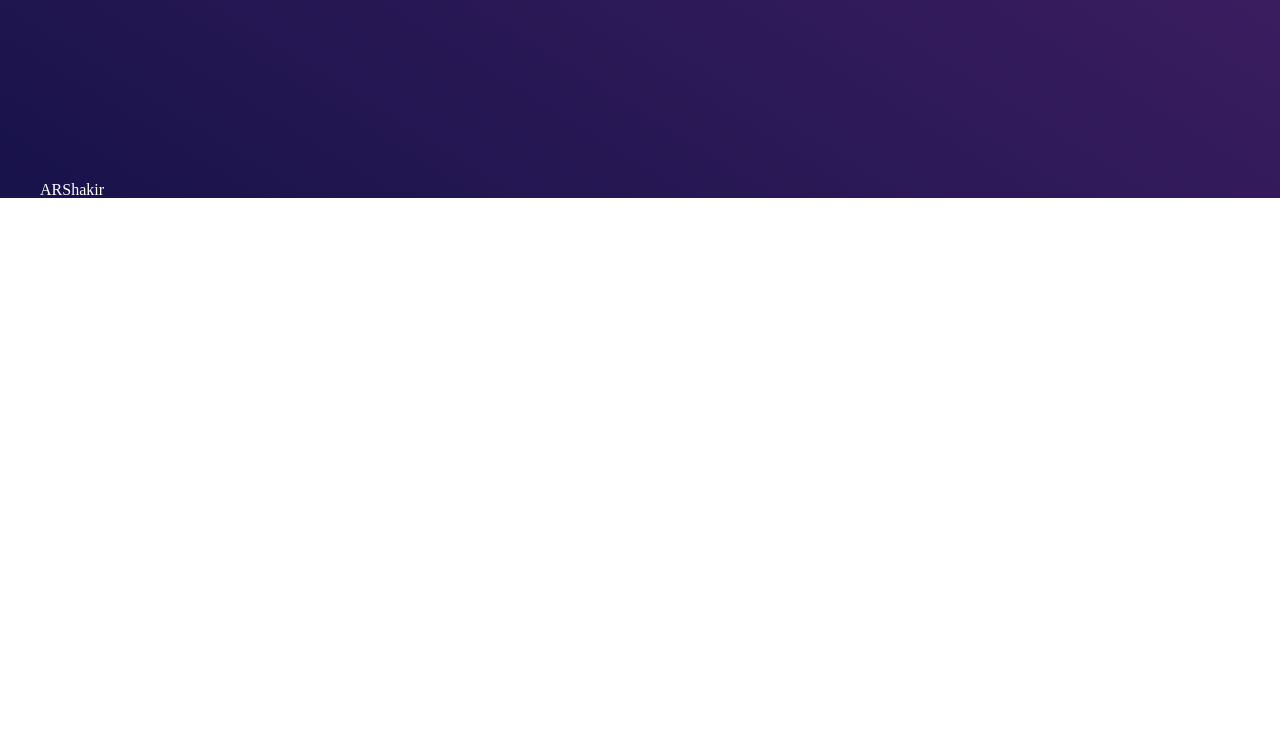
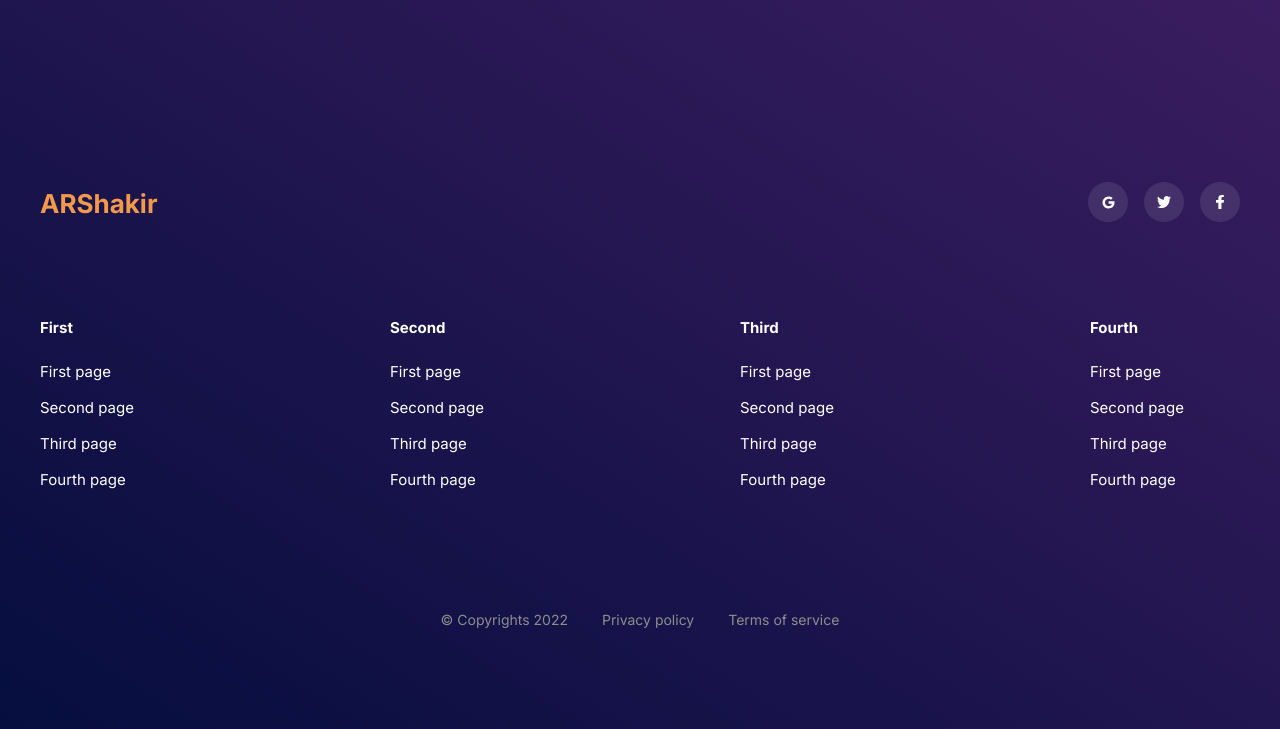
Before and after one commit to magalxd/data-analisys-page, a plain HTML site: page index.html in a window 1280 px wide. Shown: the part 4823-5552 px from the top of the page. Before the commit the page ends 5021 px from the top, so only its background shows below. Drawn offline with Linux system fonts and the light colour scheme.

Commit message:
adicionado todo html e css, ainda faltam alguns detalhes do background e ajustes de CSS

```diff
--- a/index.html
+++ b/index.html
@@ -7,6 +7,7 @@
     <link rel="preconnect" href="https://fonts.googleapis.com">
     <link rel="preconnect" href="https://fonts.gstatic.com" crossorigin>
     <link href="https://fonts.googleapis.com/css2?family=Inter:wght@700&family=Rubik:wght@400;500&display=swap" rel="stylesheet">
+    <link href="https://fonts.googleapis.com/css2?family=Inter&display=swap" rel="stylesheet">
     <link rel="stylesheet" href="./sass/main.css">
     <title>Corretora</title>
 </head>
@@ -243,11 +244,51 @@
             </div>
             <div class="socials">
                 <ul class="social-list">
-                    <li class="social-icon"><a class="social-link" href="#"></a></li>
-                    <li class="social-icon"><a class="social-link" href="#"></a></li>
-                    <li class="social-icon"><a class="social-link" href="#"></a></li>
+                    <li class="social-icon"><a class="social-link" href="#"><img src="./svg/icons/google.svg"></a></li>
+                    <li class="social-icon"><a class="social-link" href="#"><img src="./svg/icons/twitter.svg"></a></li>
+                    <li class="social-icon"><a class="social-link" href="#"><img src="./svg/icons/facebook.svg"></a></li>
                 </ul>
             </div>
+        </div>
+
+        <div class="page-link">
+            <ul class="footer-list">
+                <li class="footer-item"><h3 class="footer-title">First</h3></li>
+                <li class="footer-item"><a class="footer-item" href="#">First page</a></li>
+                <li class="footer-item"><a class="footer-item" href="#">Second page</a></li>
+                <li class="footer-item"><a class="footer-item" href="#">Third page</a></li>
+                <li class="footer-item"><a class="footer-item" href="#">Fourth page</a></li>
+            </ul>
+            <ul class="footer-list">
+                <li class="footer-item"><h3 class="footer-title">Second</h3></li>
+                <li class="footer-item"><a class="footer-item" href="#">First page</a></li>
+                <li class="footer-item"><a class="footer-item" href="#">Second page</a></li>
+                <li class="footer-item"><a class="footer-item" href="#">Third page</a></li>
+                <li class="footer-item"><a class="footer-item" href="#">Fourth page</a></li>
+            </ul>
+            <ul class="footer-list">
+                <li class="footer-item"><h3 class="footer-title">Third</h3></li>
+                <li class="footer-item"><a class="footer-item" href="#">First page</a></li>
+                <li class="footer-item"><a class="footer-item" href="#">Second page</a></li>
+                <li class="footer-item"><a class="footer-item" href="#">Third page</a></li>
+                <li class="footer-item"><a class="footer-item" href="#">Fourth page</a></li>
+            </ul>
+            <ul class="footer-list">
+                <li class="footer-item"><h3 class="footer-title">Fourth</h3></li>
+                <li class="footer-item"><a class="footer-item" href="#">First page</a></li>
+                <li class="footer-item"><a class="footer-item" href="#">Second page</a></li>
+                <li class="footer-item"><a class="footer-item" href="#">Third page</a></li>
+                <li class="footer-item"><a class="footer-item" href="#">Fourth page</a></li>
+            </ul>
+            </div>
+        </div>
+
+        <div class="policy">
+            <ul class="terms-list">
+                <li class="terms-item"><p class="terms-item">© Copyrights 2022 </p></li>
+                <li class="terms-item"><p class="terms-item">Privacy policy </p></li>
+                <li class="terms-item"><p class="terms-item">Terms of service </p></li>
+            </ul>
         </div>
     </footer>
 
--- a/sass/components/_button.scss
+++ b/sass/components/_button.scss
@@ -3,6 +3,7 @@
     background: var(--base);
     color: var(--support);
     letter-spacing: 2px;
+    cursor: pointer;
 
     &.-outline{
         background: transparent;
--- a/sass/layout/_footer.scss
+++ b/sass/layout/_footer.scss
@@ -0,0 +1,76 @@
+.ending{
+  .foot-head{
+    display: flex;
+    align-items: center;
+    justify-content: space-between;
+    margin-bottom: toRem(94);
+    .arshakir{
+      .foot-title{
+        font-family: "Inter";
+        font-weight: 700;
+        font-size: toRem(26);
+        line-height: toRem(32);
+        color: var(--base);
+      }
+    }
+
+    .socials{
+      .social-list{
+        display: flex;
+        gap: toRem(16);
+
+      }
+    }
+  }
+}
+
+.page-link{
+  display: flex;
+  margin-bottom: toRem(104);
+
+  gap: toRem(200);
+  .footer-list{
+    width: 25%;
+    flex-direction: column;
+    list-style-type: none;
+    display: block;
+    .footer-title{
+      font-family: "Inter";
+      font-weight: 700;
+      font-size: toRem(15);
+      line-height: toRem(18);
+      color: #FFF;
+      margin-bottom: toRem(25);
+    }
+
+    .footer-item{
+      font-family: "Inter";
+      font-size: toRem(15);
+      line-height: toRem(20);
+      font-weight: 400;
+      margin-bottom: toRem(16);
+      color: #FFF;
+      text-decoration: none;
+      &:hover{
+        opacity: 0.7;
+      }
+    }
+  }
+}
+
+.policy{
+  margin-bottom: toRem(99);
+  .terms-list{
+    display: flex;
+    justify-content: center;
+    align-items: center;
+    gap: toRem(34);
+    .terms-item{
+      font-family: "Inter";
+      font-weight: 400;
+      font-size: toRem(14);
+      line-height: toRem(20);
+      color: #8D8D8D;
+    }
+  }
+}
--- a/sass/pages/_newsletter.scss
+++ b/sass/pages/_newsletter.scss
@@ -37,10 +37,17 @@
       border: none;
       border-radius: 5px;
       padding: toRem(18) toRem(132) toRem(18) toRem(16);
+      transform: translateX(toRem(10));
+      z-index: 10;
+
+      &:focus{
+        outline: none;
+      }
     }
     .btn{
-      padding: toRem(18) toRem(32);
+      padding: toRem(18) toRem(25);
       position: absolute;
+      transform: translateX(toRem(-60));
 
     }
   }
```
Also changed, not shown: sass/main.css, svg/icons/facebook.svg (added), svg/icons/google.svg (added), svg/icons/twitter.svg (added), 1 other file.
